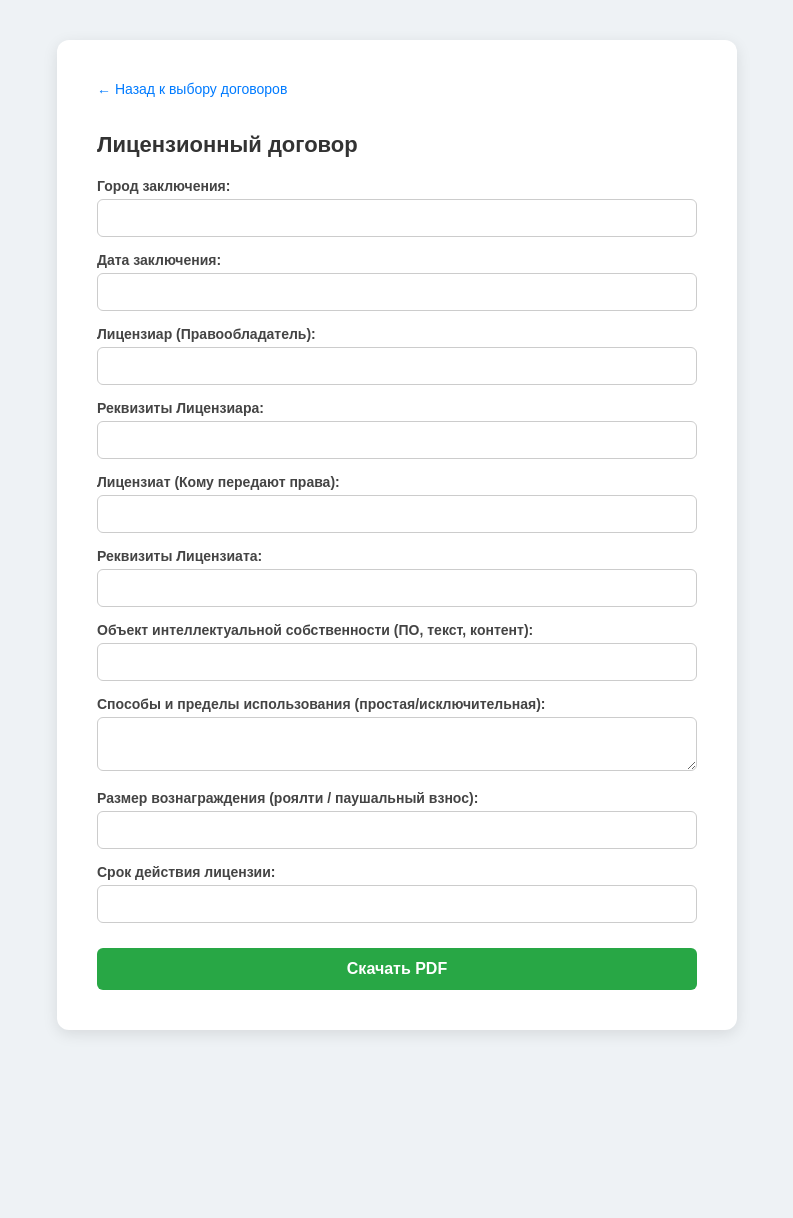
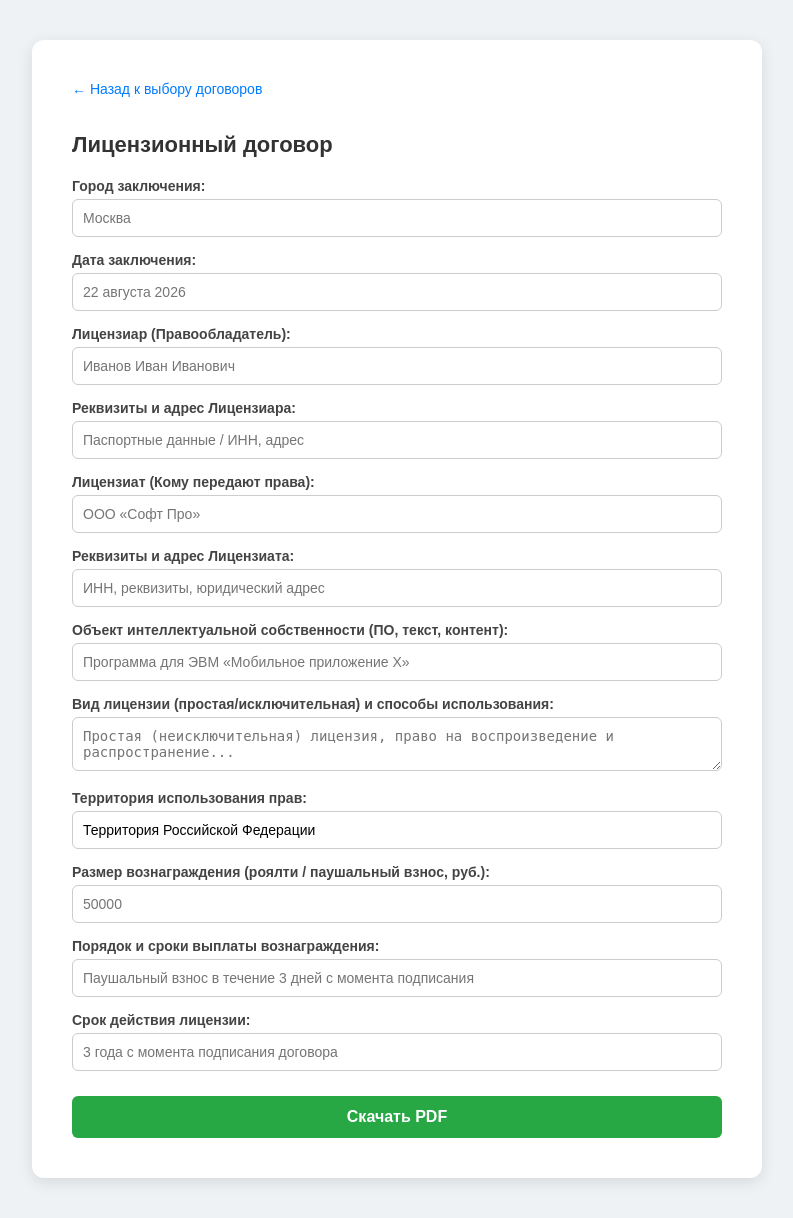
Before and after one commit to Ilyusha5562/contract-generator, a FastAPI app: page /form/license in a window 1280 px wide. Shown: the whole page, without its empty margins (243-1036 px from the left). Before the commit the page ends 1034 px from the top, so only its background shows below. Run offline with FastAPI, Linux system fonts and the light colour scheme.

Commit message:
Update form_license.html

```diff
--- a/templates/form_license.html
+++ b/templates/form_license.html
@@ -5,12 +5,13 @@
     <title>Лицензионный договор</title>
     <style>
         body { font-family: sans-serif; background: #eef2f5; margin: 0; padding: 40px; display: flex; justify-content: center; }
-        .container { background: white; padding: 40px; border-radius: 12px; box-shadow: 0 4px 15px rgba(0,0,0,0.1); width: 600px; }
+        .container { background: white; padding: 40px; border-radius: 12px; box-shadow: 0 4px 15px rgba(0,0,0,0.1); width: 650px; }
         h1 { color: #333; margin-bottom: 20px; font-size: 22px; }
         .form-group { margin-bottom: 15px; }
         label { display: block; margin-bottom: 5px; font-weight: bold; color: #444; font-size: 14px; }
         input, textarea { width: 100%; padding: 10px; border: 1px solid #ccc; border-radius: 6px; box-sizing: border-box; font-size: 14px; }
         .btn-submit { background: #28a745; color: white; padding: 12px; border: none; border-radius: 6px; width: 100%; font-weight: bold; font-size: 16px; cursor: pointer; margin-top: 10px; }
+        .btn-submit:hover { background: #218838; }
         .back-link { display: inline-block; margin-bottom: 20px; color: #007bff; text-decoration: none; font-size: 14px; }
     </style>
 </head>
@@ -20,16 +21,25 @@
         <h1>Лицензионный договор</h1>
         <form action="/generate-pdf" method="post">
             <input type="hidden" name="contract_type" value="license">
-            <div class="form-group"><label>Город заключения:</label><input type="text" name="city" required></div>
-            <div class="form-group"><label>Дата заключения:</label><input type="text" name="date" required></div>
-            <div class="form-group"><label>Лицензиар (Правообладатель):</label><input type="text" name="party1_name" required></div>
-            <div class="form-group"><label>Реквизиты Лицензиара:</label><input type="text" name="party1_id"></div>
-            <div class="form-group"><label>Лицензиат (Кому передают права):</label><input type="text" name="party2_name" required></div>
-            <div class="form-group"><label>Реквизиты Лицензиата:</label><input type="text" name="party2_id"></div>
-            <div class="form-group"><label>Объект интеллектуальной собственности (ПО, текст, контент):</label><input type="text" name="specific_field_1" required></div>
-            <div class="form-group"><label>Способы и пределы использования (простая/исключительная):</label><textarea name="specific_field_2" rows="2"></textarea></div>
-            <div class="form-group"><label>Размер вознаграждения (роялти / паушальный взнос):</label><input type="text" name="price" required></div>
-            <div class="form-group"><label>Срок действия лицензии:</label><input type="text" name="deadline" required></div>
+
+            <div class="form-group"><label>Город заключения:</label><input type="text" name="city" placeholder="Москва" required></div>
+            <div class="form-group"><label>Дата заключения:</label><input type="text" name="date" placeholder="22 августа 2026" required></div>
+
+            <div class="form-group"><label>Лицензиар (Правообладатель):</label><input type="text" name="party1_name" placeholder="Иванов Иван Иванович" required></div>
+            <div class="form-group"><label>Реквизиты и адрес Лицензиара:</label><input type="text" name="party1_id" placeholder="Паспортные данные / ИНН, адрес" required></div>
+
+            <div class="form-group"><label>Лицензиат (Кому передают права):</label><input type="text" name="party2_name" placeholder="ООО «Софт Про»" required></div>
+            <div class="form-group"><label>Реквизиты и адрес Лицензиата:</label><input type="text" name="party2_id" placeholder="ИНН, реквизиты, юридический адрес" required></div>
+
+            <div class="form-group"><label>Объект интеллектуальной собственности (ПО, текст, контент):</label><input type="text" name="specific_field_1" placeholder="Программа для ЭВМ «Мобильное приложение Х»" required></div>
+            <div class="form-group"><label>Вид лицензии (простая/исключительная) и способы использования:</label><textarea name="specific_field_2" rows="2" placeholder="Простая (неисключительная) лицензия, право на воспроизведение и распространение..."></textarea></div>
+            <div class="form-group"><label>Территория использования прав:</label><input type="text" name="specific_field_3" placeholder="Территория Российской Федерации" value="Территория Российской Федерации" required></div>
+
+            <div class="form-group"><label>Размер вознаграждения (роялти / паушальный взнос, руб.):</label><input type="text" name="price" placeholder="50000" required></div>
+            <div class="form-group"><label>Порядок и сроки выплаты вознаграждения:</label><input type="text" name="specific_field_4" placeholder="Паушальный взнос в течение 3 дней с момента подписания" required></div>
+
+            <div class="form-group"><label>Срок действия лицензии:</label><input type="text" name="deadline" placeholder="3 года с момента подписания договора" required></div>
+
             <button type="submit" class="btn-submit">Скачать PDF</button>
         </form>
     </div>
```
